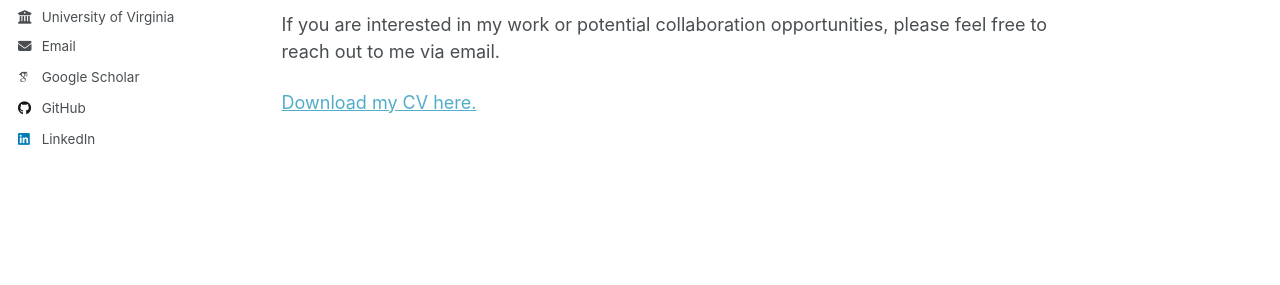
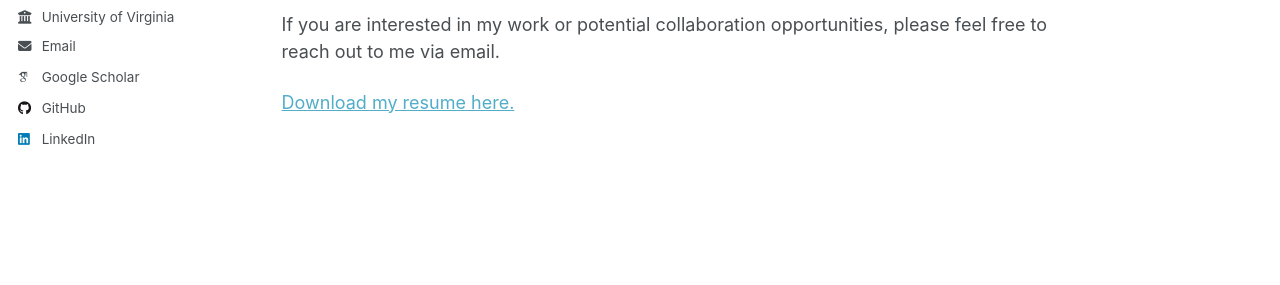
Before and after one commit to Yinzhu-Jin/Yinzhu-Jin.github.io, a Jekyll site: the page built from _pages/about.md, in a window 1280 px wide and 936 px high. Shown: the part 416-701 px from the top of the window. Built offline with Jekyll 4.4.1, drawn with Linux system fonts in a browser that asks for light colours; some web fonts are replaced.

Commit message:
Update about.md

```diff
--- a/_pages/about.md
+++ b/_pages/about.md
@@ -14,4 +14,4 @@ My research focuses on developing interpretability methods to better understand
 
 If you are interested in my work or potential collaboration opportunities, please feel free to reach out to me via email.
 
-[Download my CV here.](assets/Yinzhu_Jin_cv.pdf)
+[Download my resume here.](assets/Yinzhu_Jin_resume.pdf)
```
